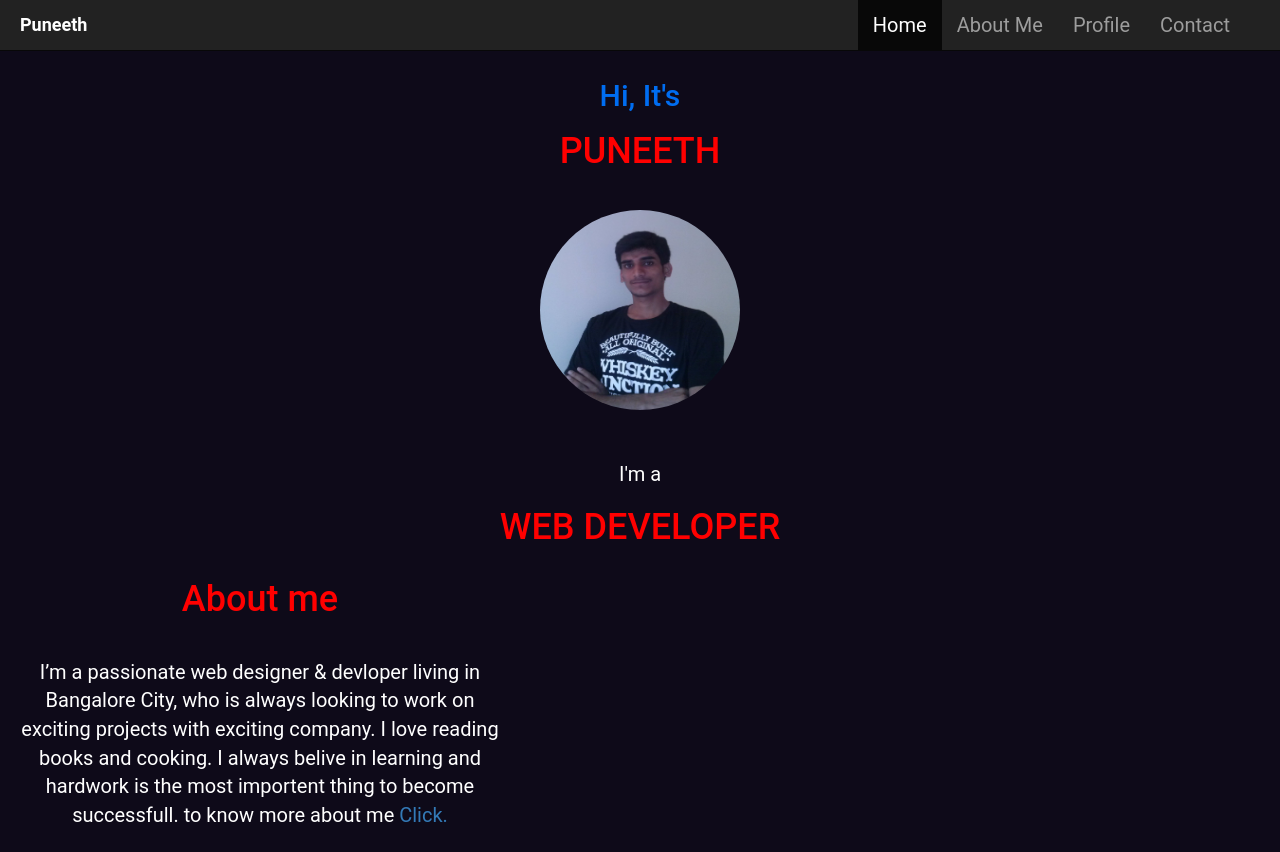
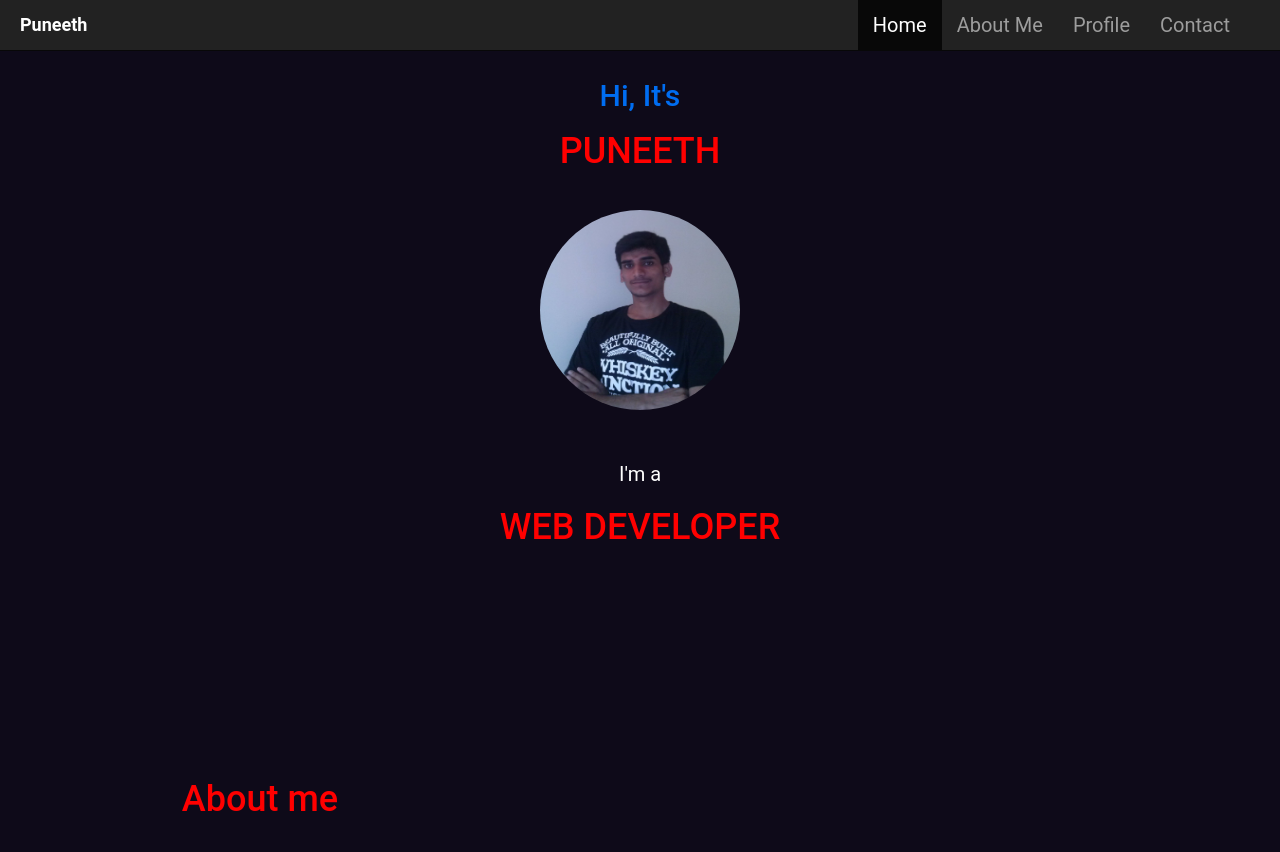
Before and after one commit to puneethnviraat/puneethn.github.io, a plain HTML site: page index.html in a window 1280 px wide. Shown: the top 852 px of the page. Drawn offline with nearby package versions, Linux system fonts and the light colour scheme.

Commit message:
Update stylee.css

```diff
--- a/stylee.css
+++ b/stylee.css
@@ -27,11 +27,6 @@ font-family: roboto;
       padding: 0 0 100px;
 
   }
-.carousel-inner {
-    position: relative;
-    overflow: hidden;
-    height: 100px;
-}
 
 
   @media screen and (min-width: 750px){
```
